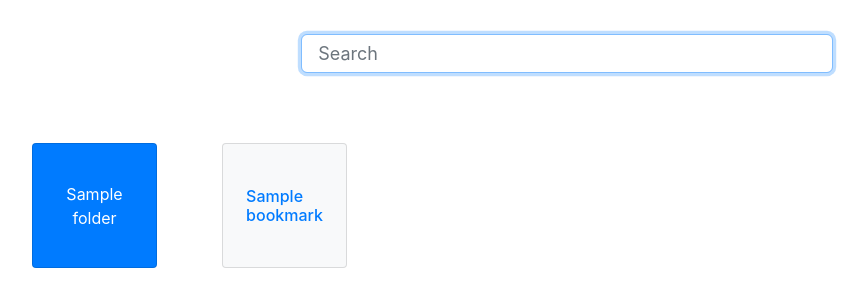
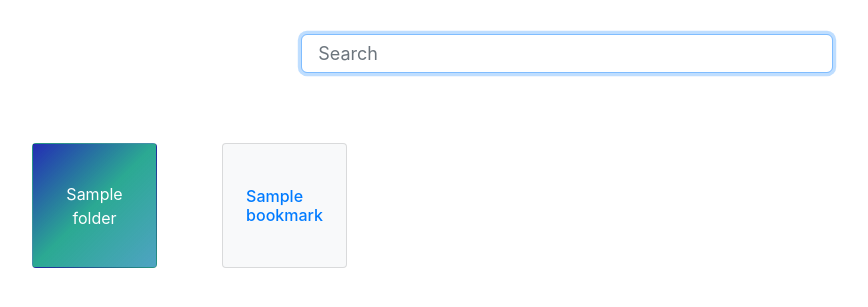
Before and after one commit to bsacash/fire-starter, a Flask app: template templates/index.html in a window 1280 px wide. Shown: the top 307 px of the page, without its empty margins (73-941 px from the left). Run offline with Flask 2, Linux system fonts and the light colour scheme; the template is opened without the code that fills it: most values are stand-ins (such as "Sample title", 1, 10 or a date in 2020); some libraries are stand-ins or nearby versions.

Commit message:
test colors

```diff
--- a/static/css/custom.css
+++ b/static/css/custom.css
@@ -1,3 +1,13 @@
+.body{
+  background-image: url("static/images/22-00.jpg");
+}
+
+.folder-color{
+  background: linear-gradient(to bottom right, rgba(35,45,180,1),
+                                                rgba(20,160,135,.9),
+                                                rgba(35,140,180,.8)) !important;
+}
+
 .innerbox
 {
    display:block;
--- a/templates/index.html
+++ b/templates/index.html
@@ -22,7 +22,7 @@
   <div class="col-lg-2 col-md-3 col-sm-4 col-6">
     <form action="{{ url_for('folder') }}" method="post">
       <input type="hidden" name="folder_click" value="{{folder.id}}">
-      <input class= "card innerbox bg-primary form-style" type="submit" value="{{folder.title}}">
+      <input class= "card innerbox folder-color form-style" type="submit" value="{{folder.title}}">
     </form>
   </div>
  {% endfor %}
```
Also changed, not shown: 1 other file.
